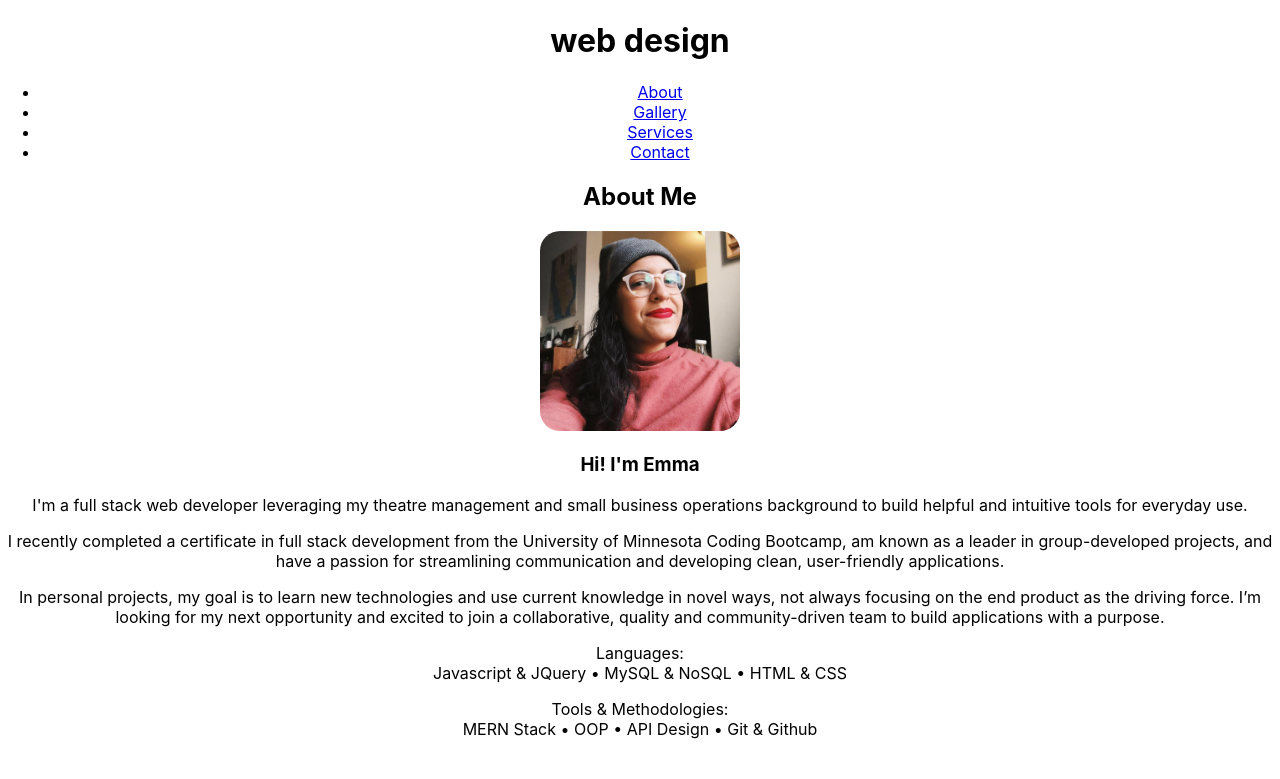
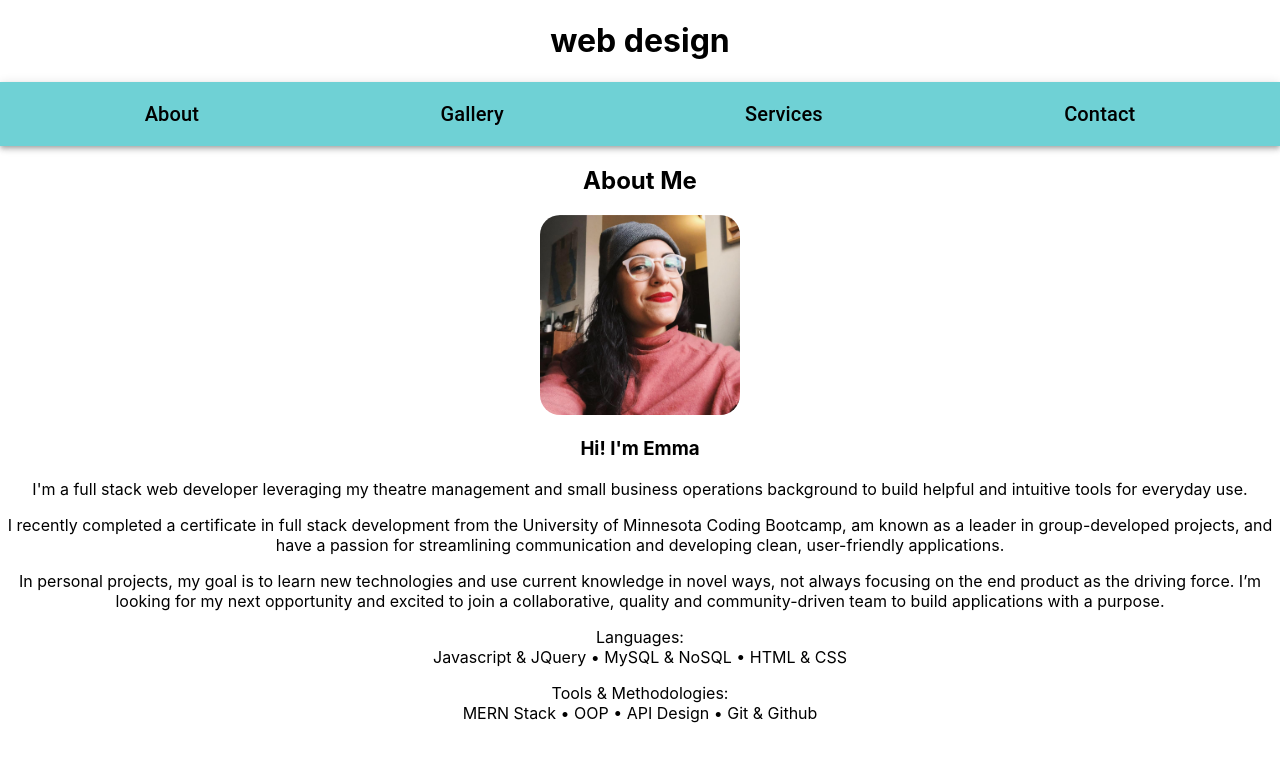
Before and after one commit to emmazart/magicians-workshop, a React (Create React App) app: page / in a window 1280 px wide. Shown: the top 779 px of the page. Built offline with nearby package versions, Linux system fonts and the light colour scheme.

Commit message:
swapped nav component to use mui components

```diff
--- a/src/components/Nav.js
+++ b/src/components/Nav.js
@@ -1,14 +1,40 @@
 import React from "react";
+import AppBar from '@mui/material/AppBar';
+import Box from '@mui/material/Box';
+import Toolbar from '@mui/material/Toolbar';
+import Typography from '@mui/material/Typography';
 
 function Nav() {
-    return (
-            <ul>
-                <li><a href="#about">About</a></li>
-                <li><a href="#gallery">Gallery</a></li>
-                <li><a href="#services">Services</a></li>
-                <li><a href="#contact">Contact</a></li>
-            </ul>
-    )
+
+
+   const styles = {
+        navAnchor: {
+            flexGrow: 1,
+            textDecoration: 'none',
+            color: 'black'
+        }
+    };
+
+  return (
+    <Box sx={{ flexGrow: 1 }}>
+      <AppBar position="static">
+        <Toolbar>
+          <Typography variant="h6" component="a" href="#about" sx={styles.navAnchor}>
+            About
+          </Typography>
+          <Typography variant="h6" component="a" href="#gallery" sx={styles.navAnchor}>
+            Gallery
+          </Typography>
+          <Typography variant="h6" component="a" href="#services" sx={styles.navAnchor}>
+            Services
+          </Typography>
+          <Typography variant="h6" component="a" href="#contact" sx={styles.navAnchor}>
+            Contact
+          </Typography>
+        </Toolbar>
+      </AppBar>
+    </Box>
+  );
 }
 
 export default Nav;
```
